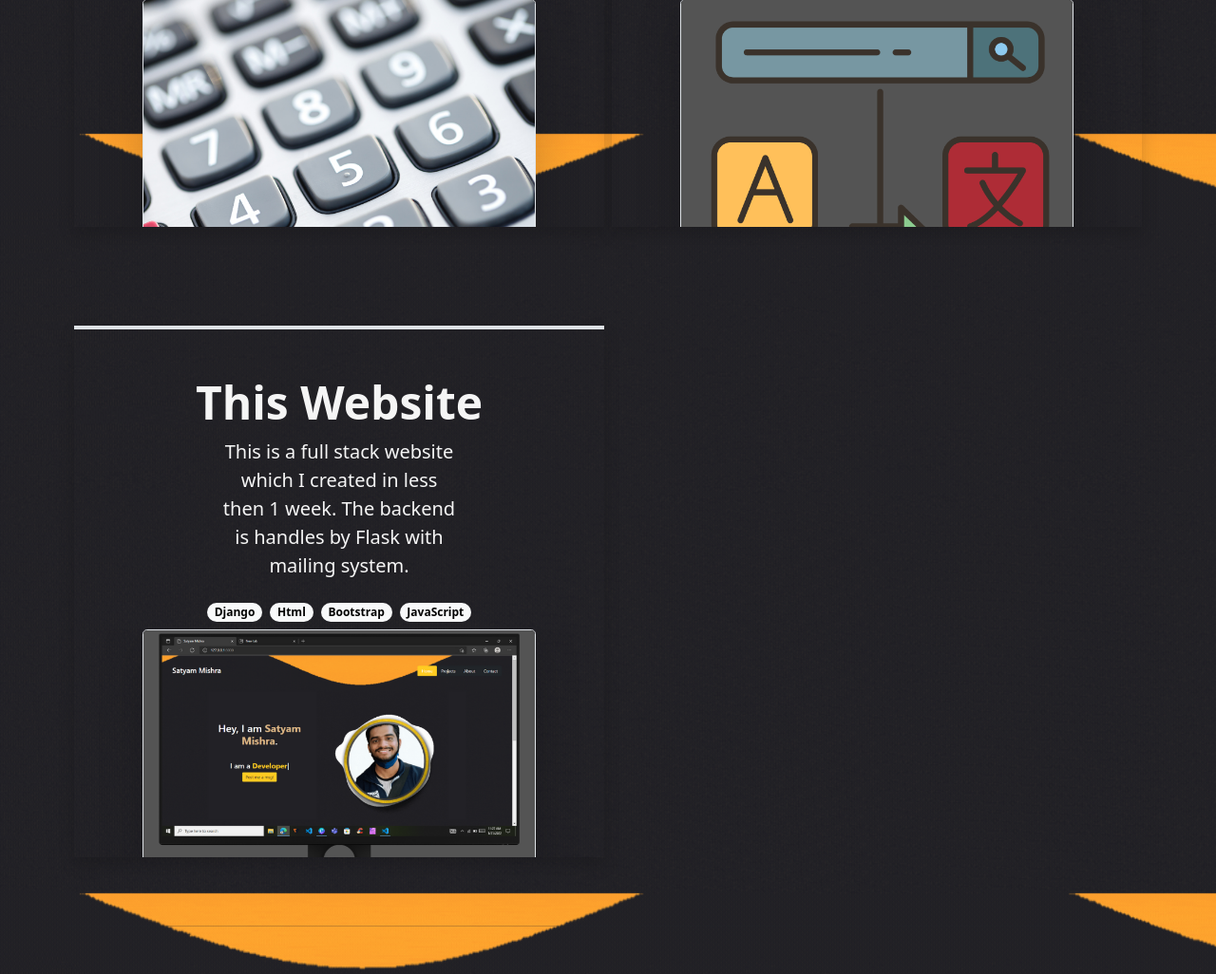
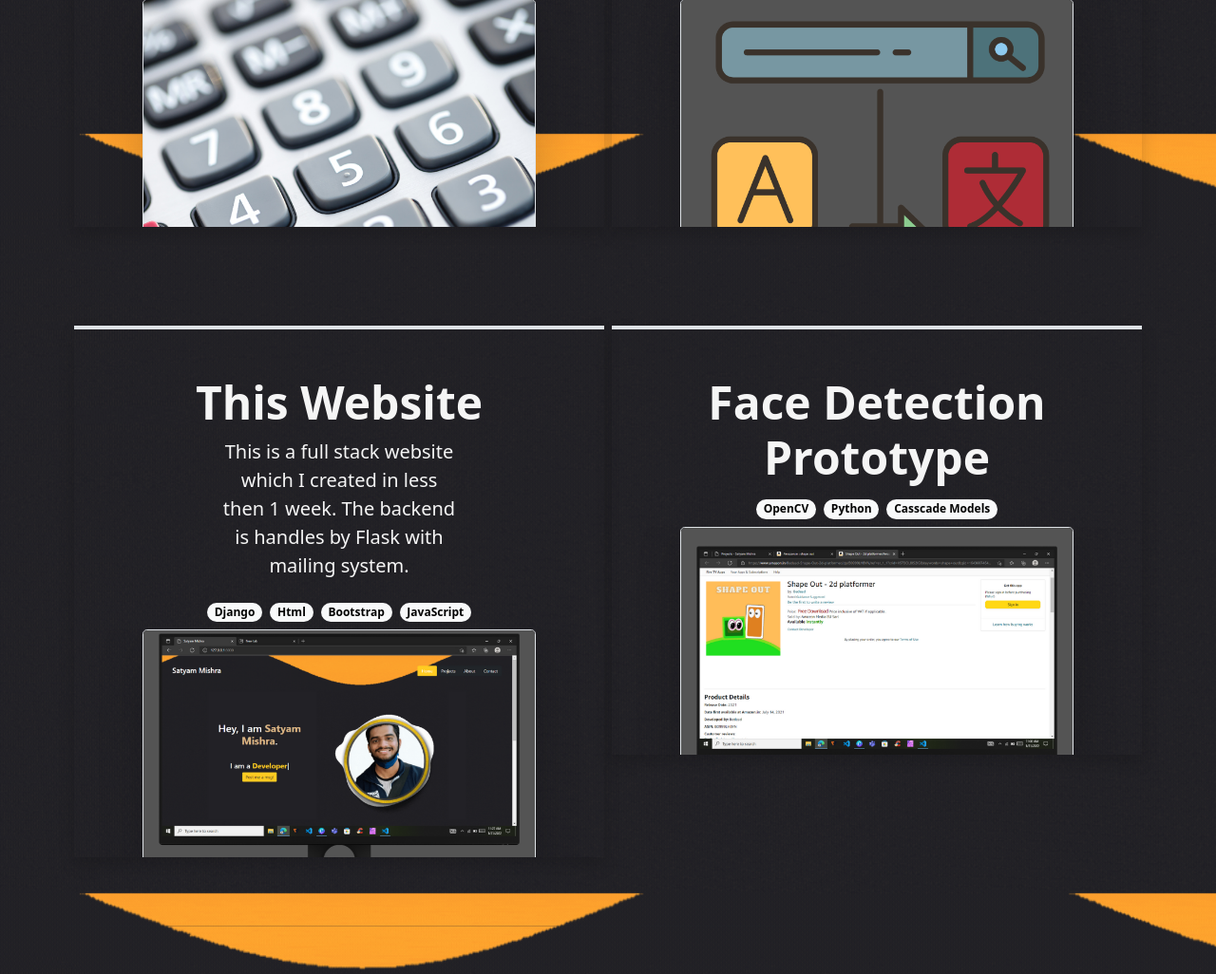
Before and after one commit to bedead/my-portfolio-flask, a Flask app: page /projects in a window 1280 px wide. Shown: the part 2259-3285 px from the top of the page at 95% size. Run offline with Flask 2, Linux system fonts and the light colour scheme; some libraries are stand-ins or nearby versions.

Commit message:
added face detector project

```diff
--- a/templates/projects.html
+++ b/templates/projects.html
@@ -328,6 +328,24 @@
                         </div>
                     </div>
                 </div>
+                <div class="cols">
+                    <div class="px-4 pt-5 my-5 text-center border-top border-4 shadow anim" style="color: whitesmoke;">
+                        <h3 class="display-5 fw-bold">Face Detection Prototype</h3>
+                        <div class="col-lg-6 mx-auto">
+                            <p></p>
+                            <div class="gap-2 d-sm-flex justify-content-center mb-2">
+                                <span class="badge rounded-pill bg-light text-black">OpenCV</span>
+                                <span class="badge rounded-pill bg-light text-black">Python</span>
+                                <span class="badge rounded-pill bg-light text-black">Casscade Models</span>
+                            </div>
+                        </div>
+                        <div class="overflow-hidden" style="max-height: 30vh;">
+                            <div class="container px-5">
+                                <img src="/static/project-elements/current-project/Shape-out-screen.png" class="img-fluid border rounded-3 shadow-lg mb-4" alt="" width="600" height="500" loading="lazy">
+                            </div>
+                        </div>
+                    </div>
+                </div>
             </div>
         </div>
 
```
